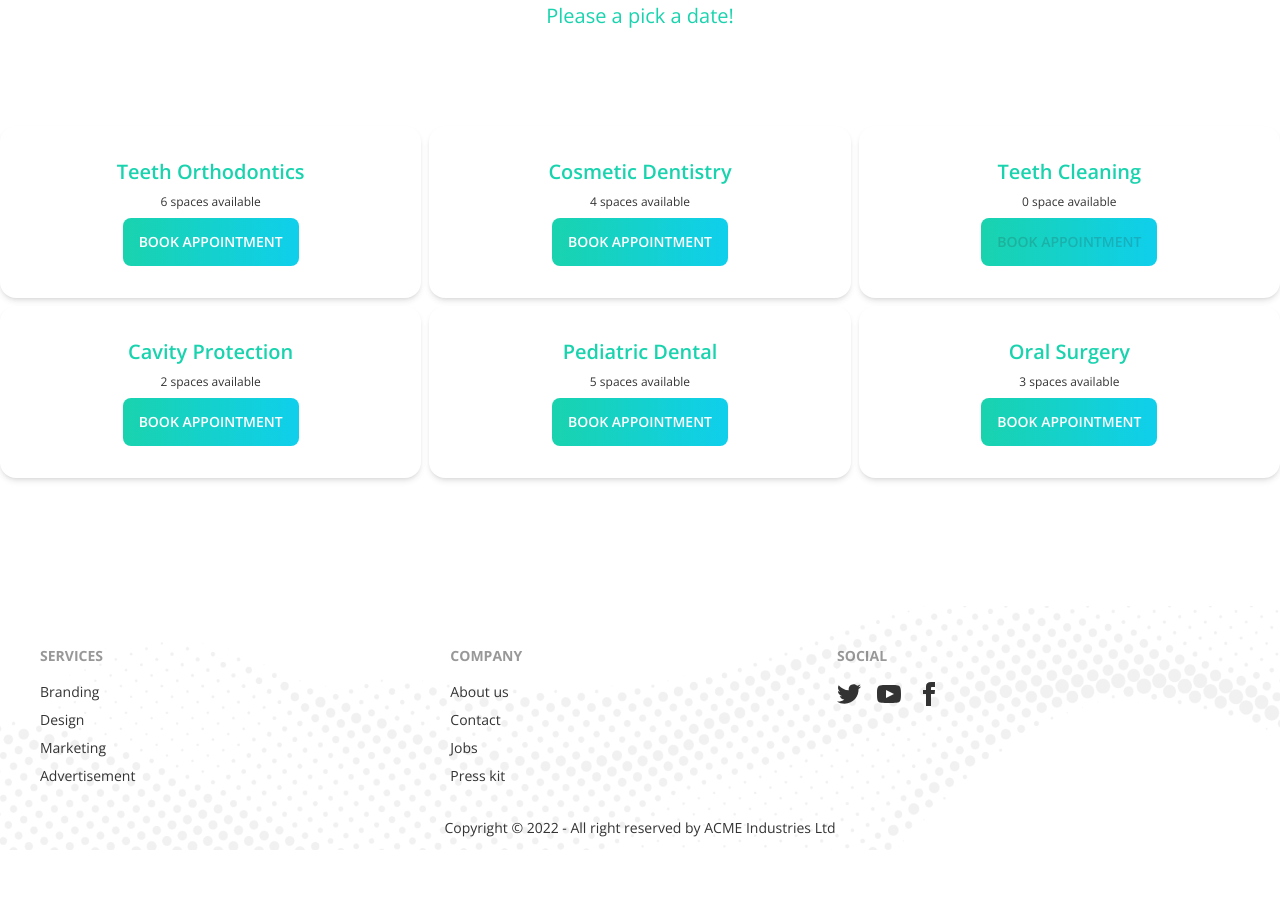
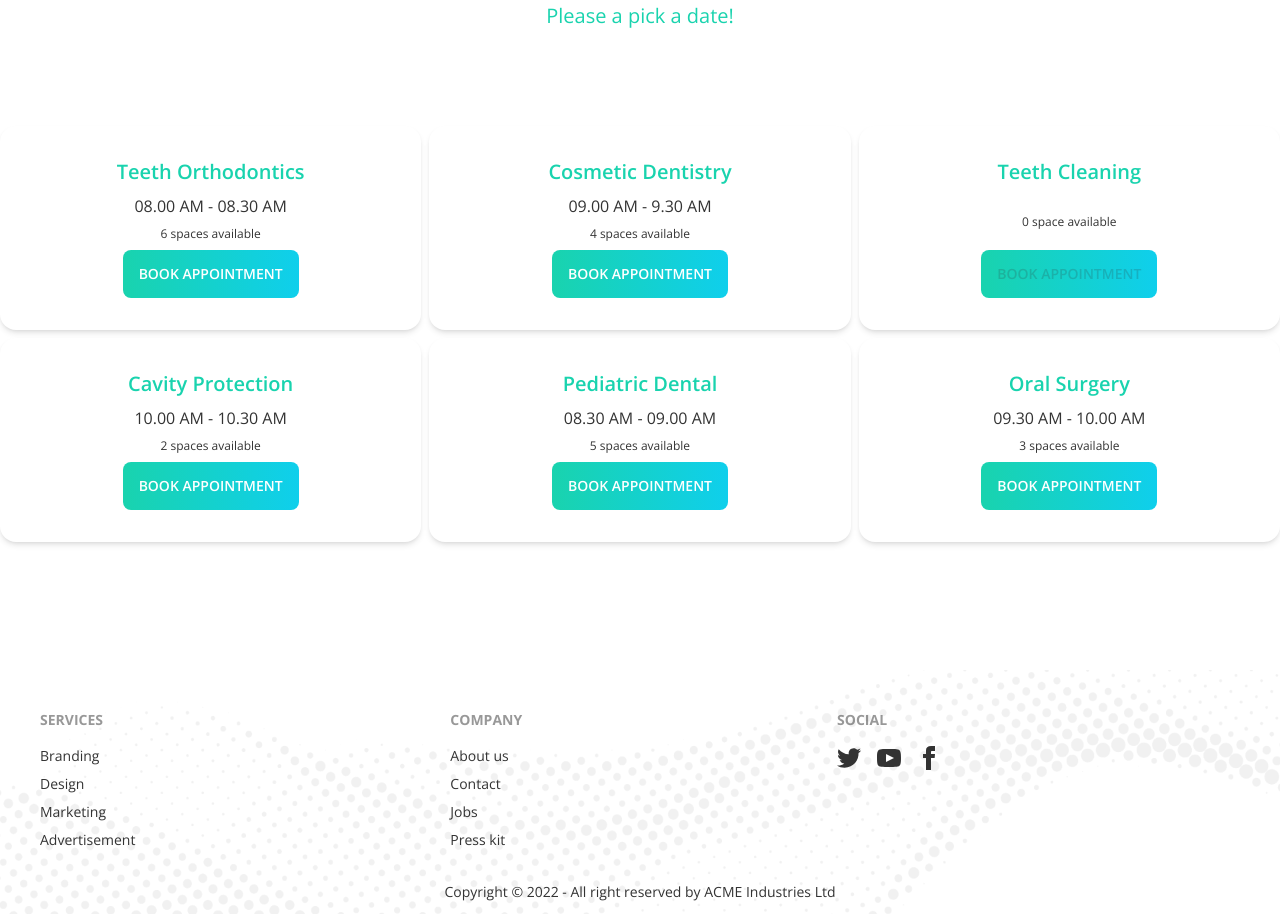
Before and after one commit to kmrajibfaysal/doctors-portal-client-km, a React (Create React App) app: page /appointment in a window 1280 px wide. Shown: the part 940-1854 px from the top of the page. Before the commit the page ends 1790 px from the top, so only its background shows below. Built offline with nearby package versions, Linux system fonts and the light colour scheme.

Commit message:
fixed some bug and style issue

```diff
--- a/src/Pages/Appointment/AvailableAppointment.js
+++ b/src/Pages/Appointment/AvailableAppointment.js
@@ -22,7 +22,7 @@ function AvailableAppointment({ selected }) {
                     <p className="text-xl text-secondary">Please a pick a date!</p>
                 )}
             </div>
-            <div className="mx-auto grid grid-cols-1 gap-2 md:grid-cols-2 lg:grid-cols-3">
+            <div className="lg:gap:6 mx-auto grid max-w-7xl grid-cols-1 gap-2 md:grid-cols-2 lg:grid-cols-3">
                 {services.map((service) => (
                     <Service key={service._id} service={service} />
                 ))}
--- a/src/Pages/Appointment/Service.js
+++ b/src/Pages/Appointment/Service.js
@@ -6,6 +6,7 @@ function Service({ service }) {
         <div className="card max-w-[425px] items-center justify-center bg-base-100 shadow-md">
             <div className="card-body text-center">
                 <h2 className="card-title justify-center text-secondary">{name}</h2>
+                <p>{slots.length < 0 ? 'No Slot Available' : slots[0]}</p>
                 <p className="text-xs">
                     {slots.length} {slots.length <= 1 ? 'space' : 'spaces'} available
                 </p>
```
